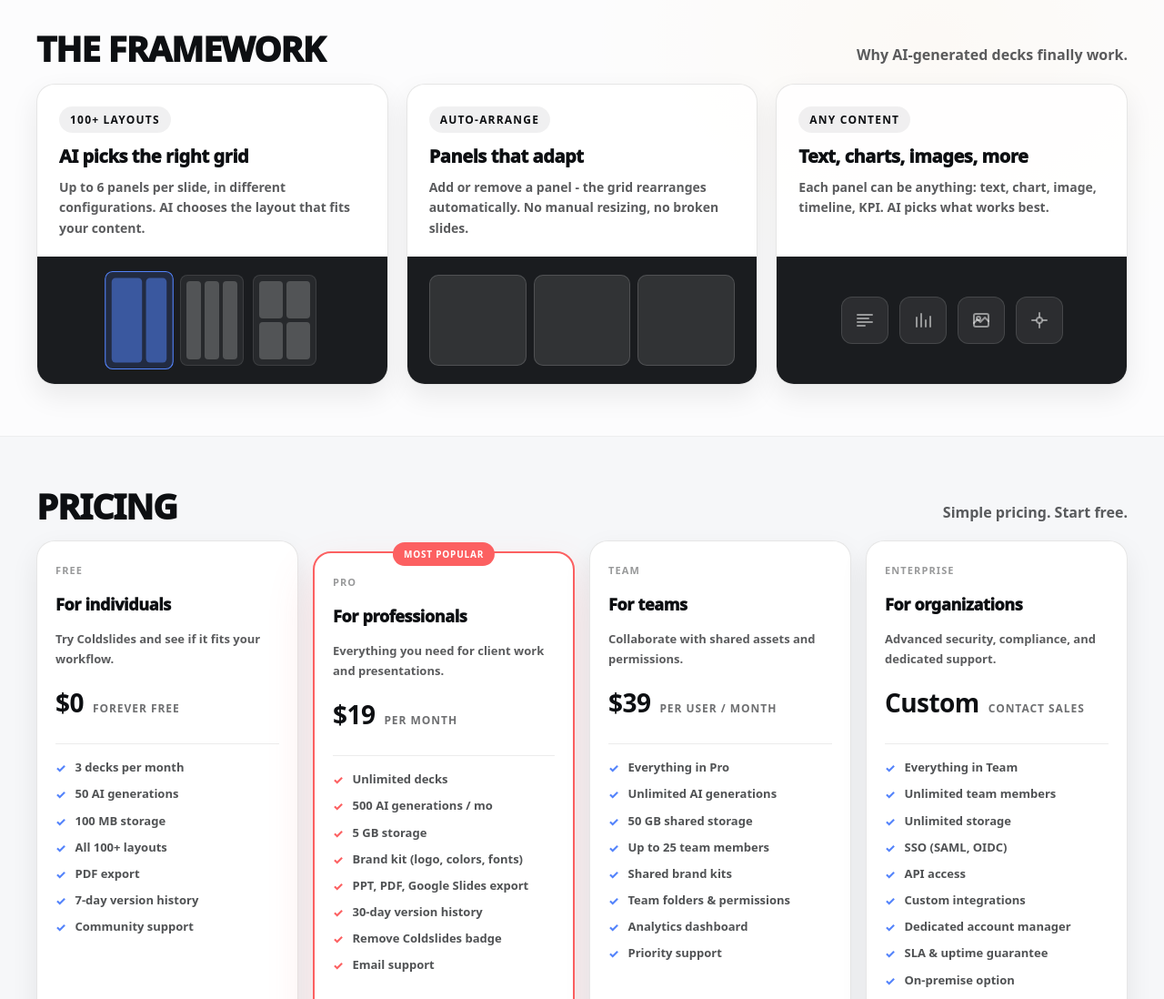
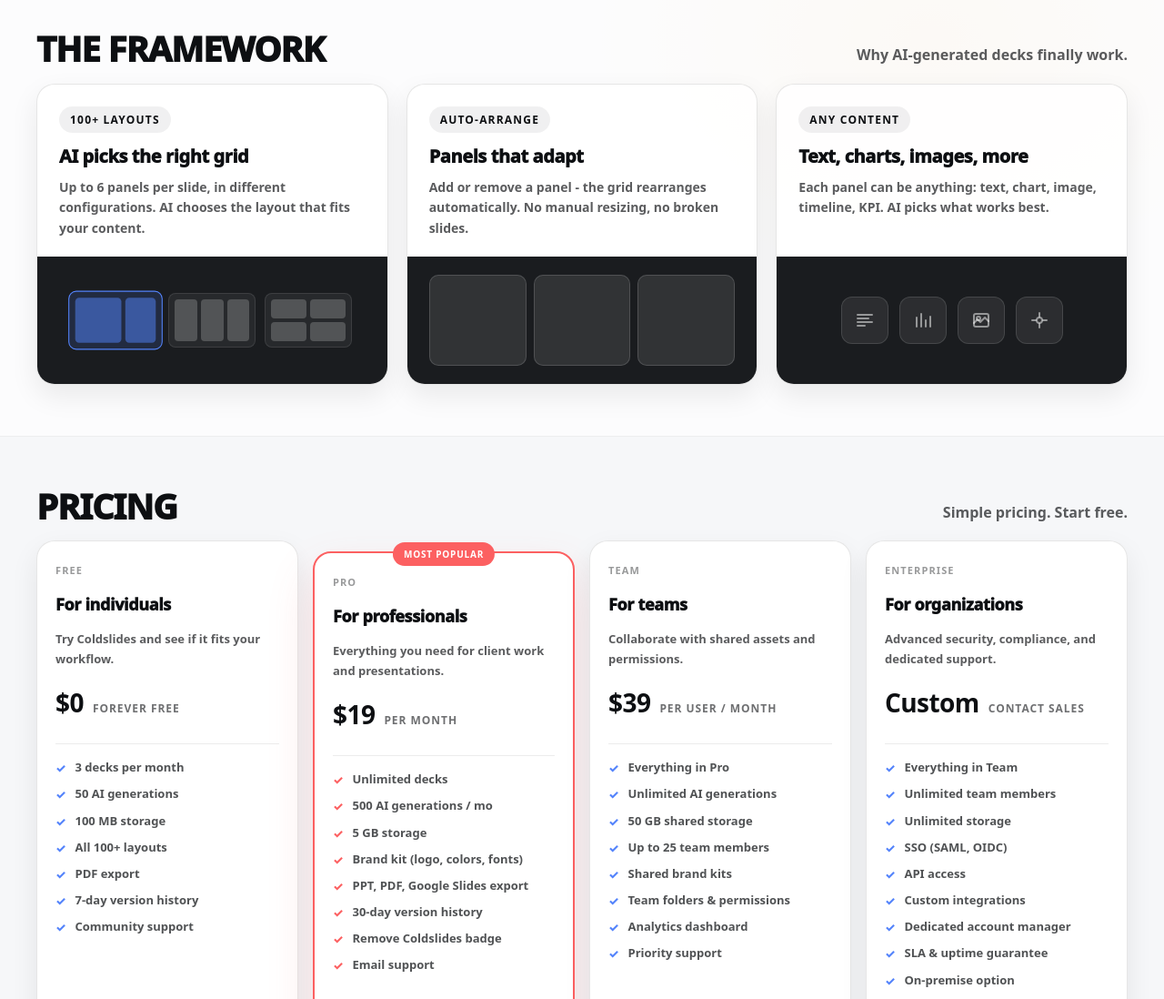
Before and after one commit to Kadoinkus/coldslides-landingpage, a website: page index.html in a window 1280 px wide. Shown: the part 2470-3568 px from the top of the page at 91% size. Drawn offline with Linux system fonts and the light colour scheme.

Commit message:
fix frasmes

```diff
--- a/styles.css
+++ b/styles.css
@@ -1245,8 +1245,8 @@ h1{
   justify-content: center;
 }
 .layoutOption{
-  width: 70px;
-  height: 100px;
+  width: 96px;
+  height: 60px;
   background: rgba(255,255,255,.06);
   border: 1px solid rgba(255,255,255,.1);
   border-radius: 8px;
```
